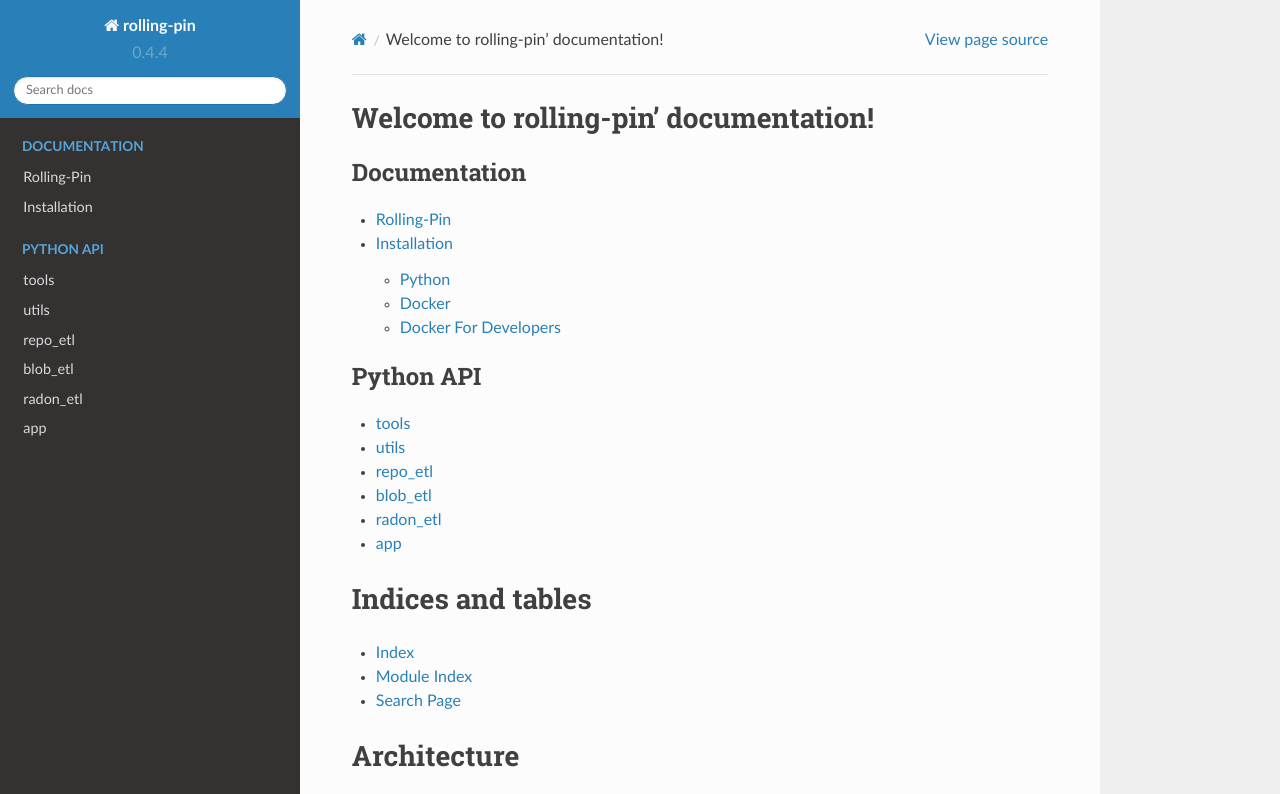
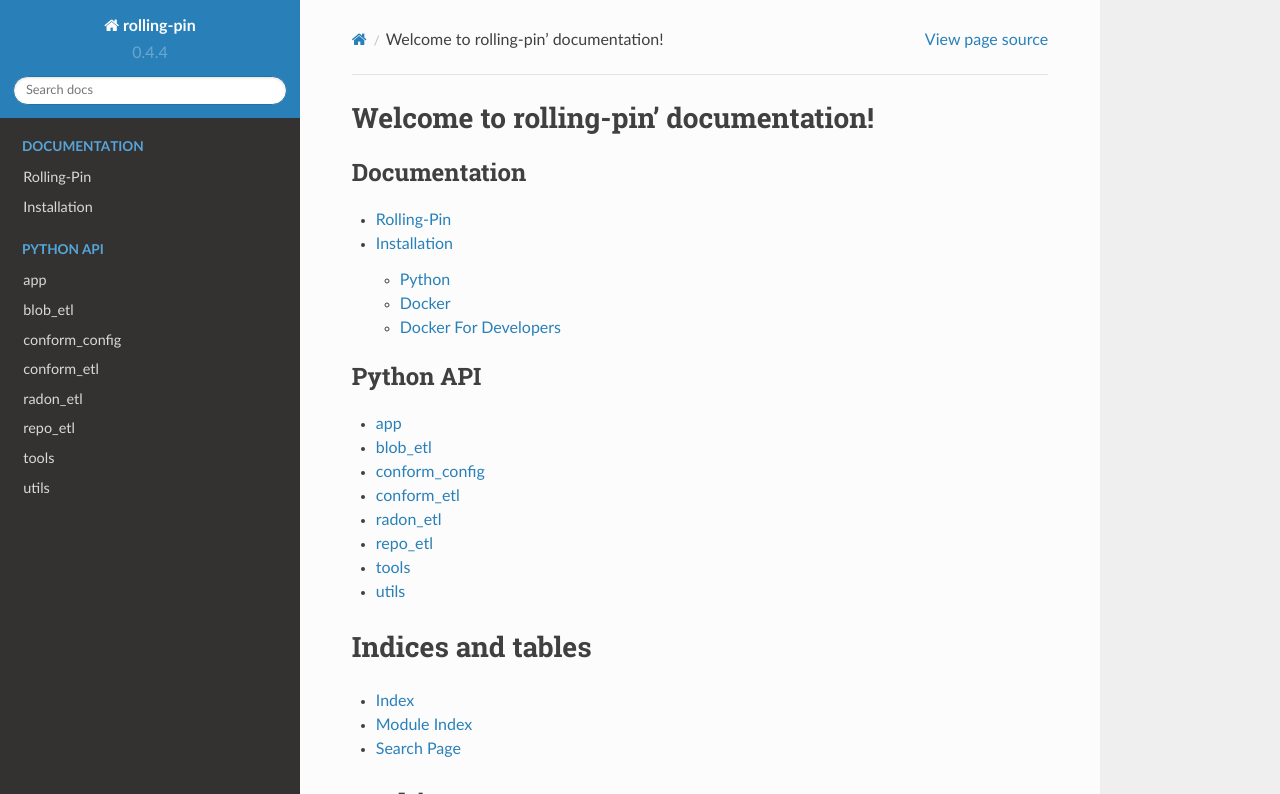
Before and after one commit to theNewFlesh/rolling-pin, a Sphinx documentation site: the page built from sphinx/index.rst, in a window 1280 px wide and 900 px high, cut to the strip 0-794 px from the top of the window. Built offline with Sphinx 7.4.7 and the Read the Docs theme 2.0.0, drawn with Linux system fonts in a browser that asks for light colours; pages that are not in the unit, such as notebooks, are missing from menus; some of the changed lines change nothing that is shown.

Commit message:
updated sphinx

```diff
--- a/sphinx/rolling_pin.rst
+++ b/sphinx/rolling_pin.rst
@@ -1,3 +1,57 @@
+app
+---
+.. automodule:: rolling_pin.app
+   :members:
+   :private-members:
+   :special-members:
+   :undoc-members:
+   :show-inheritance:
+
+blob_etl
+--------
+.. automodule:: rolling_pin.blob_etl
+   :members:
+   :private-members:
+   :special-members:
+   :undoc-members:
+   :show-inheritance:
+
+conform_config
+--------------
+.. automodule:: rolling_pin.conform_config
+   :members:
+   :private-members:
+   :special-members:
+   :undoc-members:
+   :show-inheritance:
+
+conform_etl
+-----------
+.. automodule:: rolling_pin.conform_etl
+   :members:
+   :private-members:
+   :special-members:
+   :undoc-members:
+   :show-inheritance:
+
+radon_etl
+---------
+.. automodule:: rolling_pin.radon_etl
+   :members:
+   :private-members:
+   :special-members:
+   :undoc-members:
+   :show-inheritance:
+
+repo_etl
+--------
+.. automodule:: rolling_pin.repo_etl
+   :members:
+   :private-members:
+   :special-members:
+   :undoc-members:
+   :show-inheritance:
+
 tools
 -----
 .. automodule:: rolling_pin.tools
@@ -15,39 +69,3 @@ utils
    :special-members:
    :undoc-members:
    :show-inheritance:
-
-repo_etl
---------
-.. automodule:: rolling_pin.repo_etl
-   :members:
-   :private-members:
-   :special-members:
-   :undoc-members:
-   :show-inheritance:
-
-blob_etl
---------
-.. automodule:: rolling_pin.blob_etl
-   :members:
-   :private-members:
-   :special-members:
-   :undoc-members:
-   :show-inheritance:
-
-radon_etl
----------
-.. automodule:: rolling_pin.radon_etl
-   :members:
-   :private-members:
-   :special-members:
-   :undoc-members:
-   :show-inheritance:
-
-app
----
-.. automodule:: rolling_pin.app
-   :members:
-   :private-members:
-   :special-members:
-   :undoc-members:
-   :show-inheritance:
```
